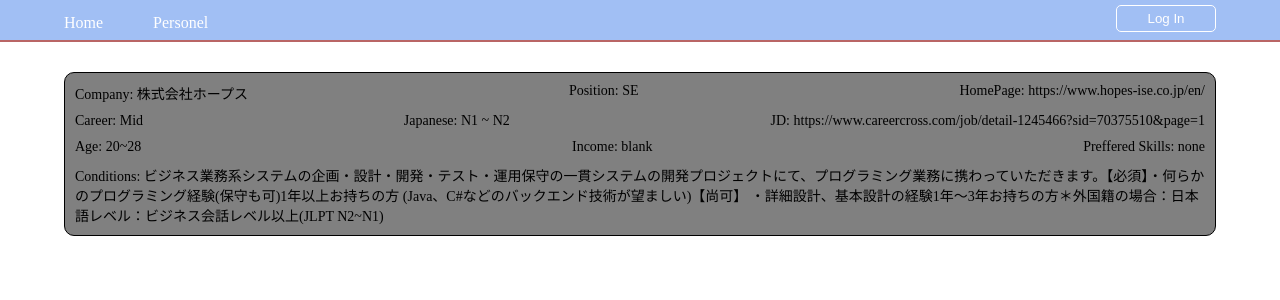
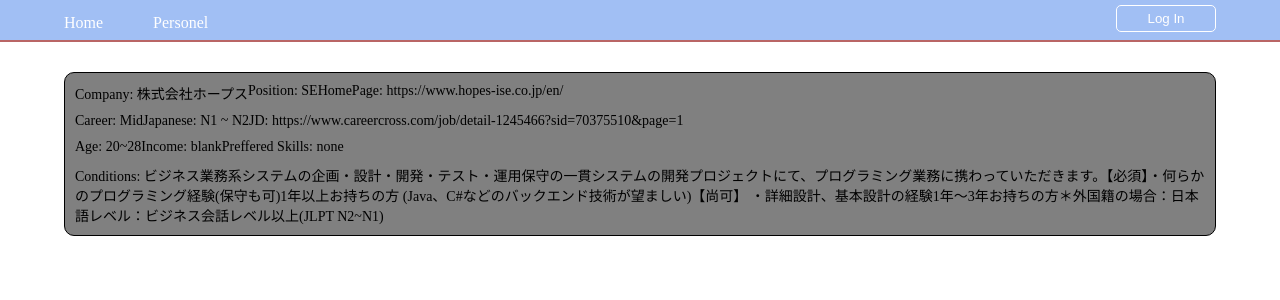
Before and after one commit to bitterhippo/Gobound, a Next.js app: page /jobs in a window 1280 px wide. Shown: the top 300 px of the page. Built offline with nearby package versions, Linux system fonts and the light colour scheme.

Commit message:
Update JobsCard.js

```diff
--- a/components/Tables/JobsCard.js
+++ b/components/Tables/JobsCard.js
@@ -21,9 +21,9 @@
     <div style={styles.jobCardWrapper}>
       {/*     first row of card    */}
       <div style={styles.tableRow}>
-        <span>Company: {company}</span>
-        <span>Position: {position}</span>
-        <span>HomePage: {hp}</span>
+        <span style={styles.left}>Company: {company}</span>
+        <span style={styles.middle}>Position: {position}</span>
+        <span style={styles.right}>HomePage: {hp}</span>
       </div>
       {/*    second row of card    */}
       <div style={styles.tableRow}>
@@ -59,8 +59,19 @@
   tableRow: {
     display: 'flex',
     flexDirection: 'row',
-    justifyContent: 'space-between'
   },
+  left: {
+    display: 'block',
+    textAlign: 'start'
+  },
+  middle: {
+    display: 'block',
+    textAlign: 'center'
+  },
+  right: {
+    display: 'block',
+    textAlign: 'end'
+  }
 };
 
 export default JobsCard;
```
